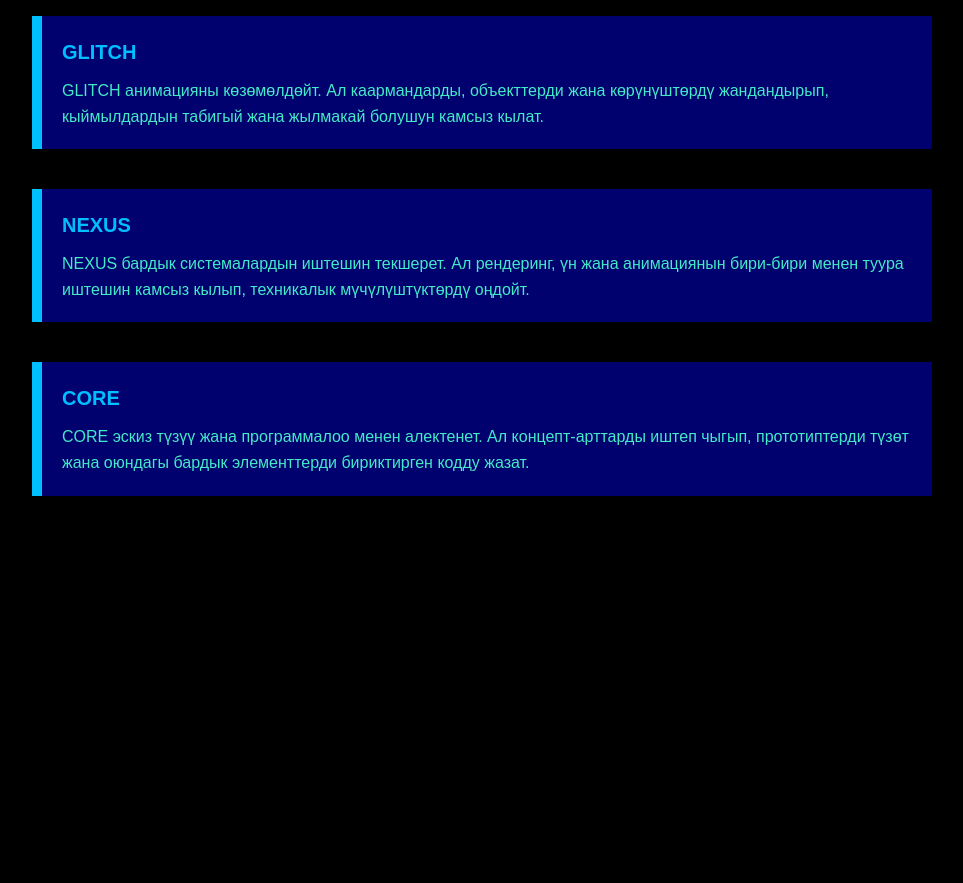
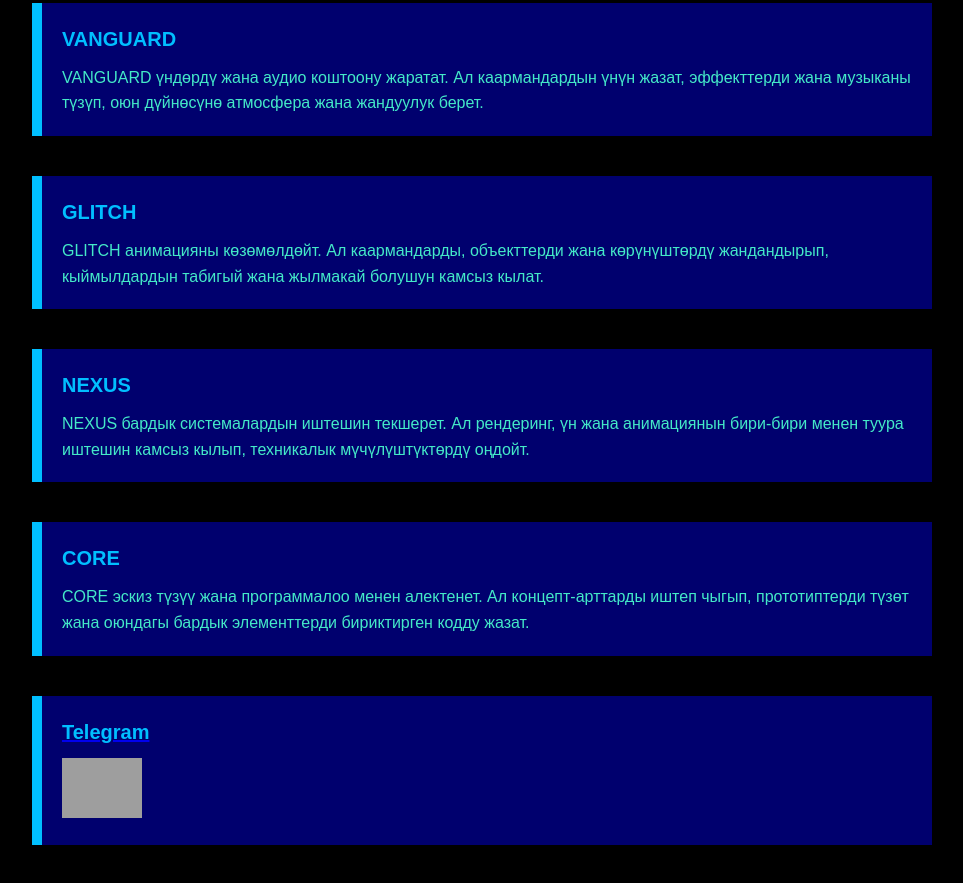
Before and after one commit to beknazarokanov5-max/LUDICORE, a plain HTML site: page index.html in a window 1280 px wide. Shown: the part 1471-2354 px from the top of the page, without its empty margins (158-1121 px from the left). Before the commit the page ends 2047 px from the top, so only its background shows below. Drawn offline with Linux system fonts and the light colour scheme; grey boxes are pictures that could not be loaded.

Commit message:
Add files via upload

```diff
--- a/index.html
+++ b/index.html
@@ -16,6 +16,7 @@
 
     <div class="content">
 
+        <div class="character">
         <h1>LUDICORE-Корпорациясы</h1>
         <p>LUDICORE — 2025-жылдын 20-февралында негизделген оюн корпорациясы. Компания техникалык көзөмөлдү,
             креативдүүлүктү жана оюн иштеп чыгууда системалуу ыкманы бириктирген көз карандысыз студия катары түзүлгөн.
@@ -28,11 +29,14 @@
 
             Негизделген дата LUDICORE’дун өзөгүнүн ишке кирген күнү болуп эсептелет — идея структурага айланган, ал эми
             структура толук кандуу иштеген системага айланган учур.</p>
+        </div>
 
+        <div class="character">
         <p>
             LUDICORE — бул 2026-жылдын 12-февралында негизделген оюн иштеп чыгаруучу корпорация.
             Компания беш негизги персонаждан турат жана ар бири оюн түзүүнүн белгилүү бир бөлүгүнө жооп берет.
         </p>
+        </div>
 
         <div class="character">
             <h2>ARCHITECT</h2>
@@ -78,6 +82,12 @@
             </p>
         </div>
 
+        <div class="character">
+            <a href="https://t.me/+RLnYtJ70PmVlZjAy">
+                <h2><b>Telegram</b></h2>
+                <img src="https://upload.wikimedia.org/wikipedia/commons/thumb/8/82/Telegram_logo.svg/3840px-Telegram_logo.svg.png" alt="">
+            </a>
+        </div>
     </div>
 
 </body>
--- a/style.css
+++ b/style.css
@@ -47,3 +47,14 @@
     color: #00bfff;
     font-size: 20px;
 }
+
+.character h2 {
+    margin-bottom: 10px;
+    color: #00bfff;
+    font-size: 20px;
+}
+
+.character img {
+      width: 80px;
+    max-width: 80%;
+}
```
